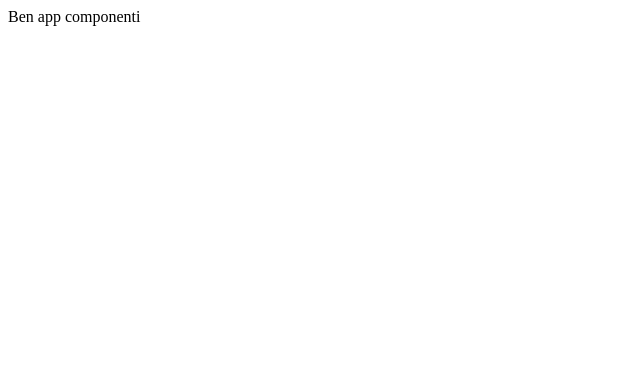
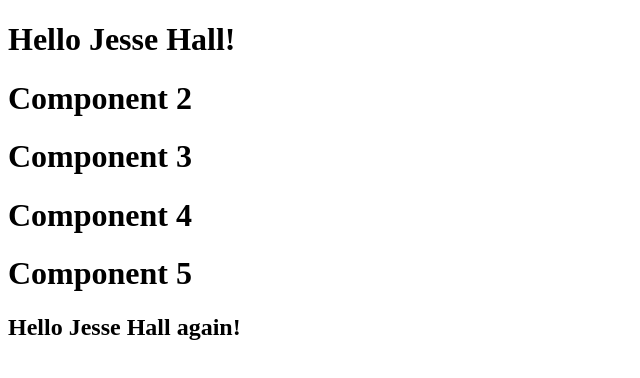
Before and after one commit to burak-ocak/ders14_tekrar, a React (Create React App) app: page / in a window 1280 px wide. Shown: the top 378 px of the page, without its empty margins (0-640 px from the left). Built offline with nearby package versions, Linux system fonts and the light colour scheme; the HTML template or start-up script is replaced by a standard one.

Commit message:
feat: useContext örneği yapıldı.

```diff
--- a/src/App.js
+++ b/src/App.js
@@ -1,10 +1,65 @@
+import { createContext, useContext, useState } from "react";
+
+const UserContext = createContext();
 
 function App() {
   return (
     <div>
-      Ben app componenti
+      <Component1 />
     </div>
   );
 }
 
+function Component1() {
+  const [user, setUser] = useState("Jesse Hall");
+
+  return (
+    <>
+      <h1>{`Hello ${user}!`}</h1>
+      <UserContext.Provider value={user}>
+        <Component2 />
+      </UserContext.Provider>
+    </>
+  );
+}
+
+function Component2() {
+  return (
+    <>
+      <h1>Component 2</h1>
+      <Component3 />
+    </>
+  );
+}
+
+function Component3() {
+  return (
+    <>
+      <h1>Component 3</h1>
+      <Component4 />
+    </>
+  );
+}
+
+function Component4() {
+  return (
+    <>
+      <h1>Component 4</h1>
+      <Component5 />
+    </>
+  );
+}
+
+function Component5() {
+  const user = useContext(UserContext)
+
+  return (
+    <>
+      <h1>Component 5</h1>
+      <h2>{`Hello ${user} again!`}</h2>
+    </>
+  );
+}
+
+
 export default App;
```
